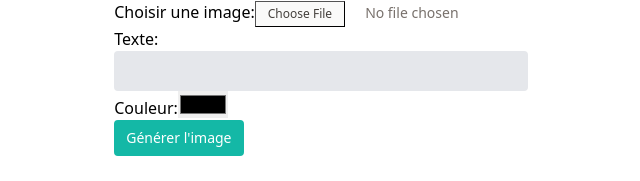
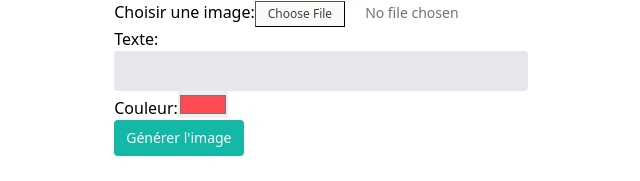
Before and after one commit to mattboll/merge-image-text-nuxt, a Nuxt app: page / in a window 1280 px wide. Shown: the top 181 px of the page, without its empty margins (319-959 px from the left). Built offline with nearby package versions, Linux system fonts and the light colour scheme.

Commit message:
Pas le temps

```diff
--- a/pages/index.vue
+++ b/pages/index.vue
@@ -21,7 +21,7 @@
       <button class="flex-shrink-0 bg-teal-500 hover:bg-teal-700 border-teal-500 hover:border-teal-700 text-sm border-4 text-white py-1 px-2 rounded" type="submit">Générer l'image</button>
     </form>
     <div v-if="canvasVisible">
-      <canvas ref="canvas" width="300" height="600"></canvas>
+      <canvas ref="canvas" width="360" height="540"></canvas>
       <button class="flex-shrink-0 bg-teal-500 hover:bg-teal-700 border-teal-500 hover:border-teal-700 text-sm border-4 text-white py-1 px-2 rounded" @click="downloadImage">Télécharger l'image</button>
     </div>
   </div>
@@ -36,7 +36,7 @@ export default {
       image: null,
       text: '',
       canvasVisible: false,
-      textColor: '#000000',
+      textColor: '#FF4A52',
     };
   },
   methods: {
@@ -99,6 +99,11 @@ export default {
             // Draw the text on the canvas
             ctx.font = '30px Arial';
             ctx.fillStyle = this.textColor;
+
+
+            const x = canvas.width / 2;
+
+
             ctx.fillText(this.text, 50, 50);
             ctx.fillText("soutient", 50, 150);
           };
@@ -113,7 +118,7 @@ export default {
     downloadImage() {
       const canvas = this.$refs.canvas;
       canvas.toBlob((blob) => {
-        saveAs(blob, 'image_with_text.png');
+        saveAs(blob, 'soutient_front_populaire.png');
       });
     },
   },
```
Also changed, not shown: static/logo_fp.png (added).
